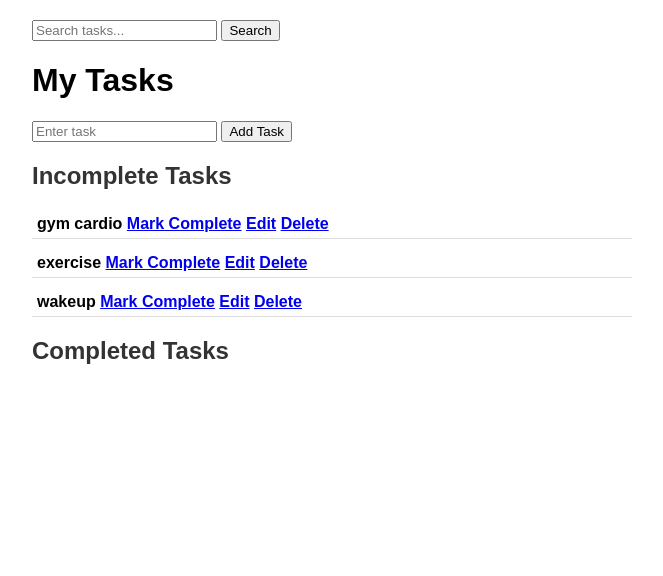
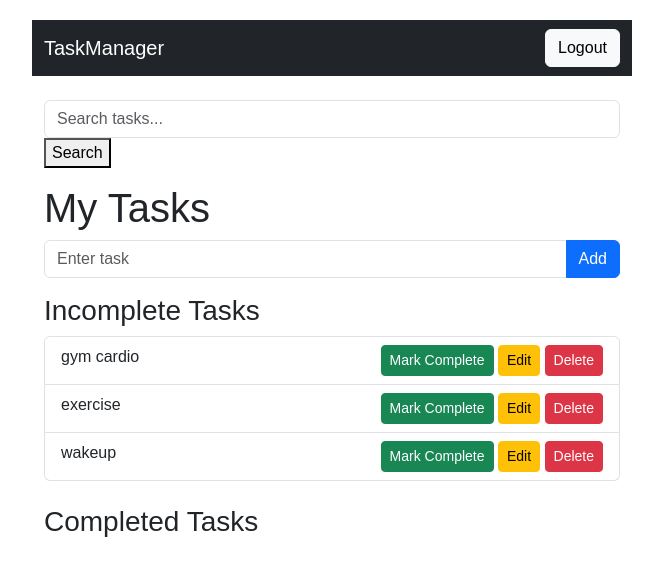
Before and after one commit to shivakumar284/task-manager, a Django app: page / in a window 1280 px wide. Shown: the top 576 px of the page, without its empty margins (308-971 px from the left). Run offline with Django 5.2, Linux system fonts and the light colour scheme; a user stored in the database is signed in; data comes from the database, SQL or seed files in the repository; both versions use the stored data as it was after the commit.

Commit message:
Task Manager Django App

```diff
--- /dev/null
+++ b/tasks/templates/tasks/base.html
@@ -0,0 +1,36 @@
+<!DOCTYPE html>
+<html>
+<head>
+    <title>Task Manager</title>
+
+    <!-- Bootstrap CSS -->
+    <link href="https://cdn.jsdelivr.net/npm/bootstrap@5.3.0/dist/css/bootstrap.min.css" rel="stylesheet">
+</head>
+
+<body>
+
+<nav class="navbar navbar-dark bg-dark">
+  <div class="container">
+    <a class="navbar-brand" href="{% url 'task_list' %}">TaskManager</a>
+
+    <div>
+        {% if user.is_authenticated %}
+        <a class="btn btn-light" href="{% url 'logout' %}">Logout</a>
+        {% else %}
+        <a class="btn btn-light" href="{% url 'login' %}">Login</a>
+        <a class="btn btn-light" href="{% url 'register' %}">Register</a>
+        {% endif %}
+    </div>
+  </div>
+</nav>
+
+<div class="container mt-4">
+
+{% block content %}
+
+{% endblock %}
+
+</div>
+
+</body>
+</html>
--- a/tasks/templates/tasks/task_list.html
+++ b/tasks/templates/tasks/task_list.html
@@ -1,3 +1,6 @@
+{% extends 'tasks/base.html' %}
+
+{% block content %}
 <!DOCTYPE html>
 <html>
 <head>
@@ -28,46 +31,74 @@
         </style>
 </head>
 <body>
-    <form method="GET">
-        <input type="text" name="q" placeholder="Search tasks..." value="{{ request.GET.q }}">
+    <form method="GET" class="mb-3">
+        <input class="form-control" type="text" name="q" placeholder="Search tasks..." value="{{ request.GET.q }}">
         <button type="submit">Search</button>
     </form>
     <h1>My Tasks</h1>
-    <form method="POST">
+    <form method="POST" class="mb-3">
         {% csrf_token %}
-        <input type="text" name="title" placeholder="Enter task" required>
-        <button type="submit">Add Task</button>
+        <div class="input-group">
+            <input class="form-control" type="text" name="title" placeholder="Enter task" >
+            <button class="btn btn-primary">Add</button>
+        </div>
+
     </form>
-    <h2>Incomplete Tasks</h2>
+    <h3>Incomplete Tasks</h3>
+
+    <ul class="list-group mb-4">
+
     {% for task in tasks %}
         {% if not task.completed %}
-            <div class="task incomplete">
-                {{ task.title }}
-                <a href="{% url 'toggle_complete' task.id %}">Mark Complete</a>
-                <a href="{% url 'edit_task' task.id %}">Edit</a>
-                <a href="{% url 'delete_task' task.id %}" onclick="return confirm('Are you sure you want to delete this task?');">Delete</a>
 
-            </div>
+    <li class="list-group-item d-flex justify-content-between">
+
+        {{ task.title }}
+
+        <div>
+            <a class="btn btn-sm btn-success" href="{% url 'toggle_complete' task.id %}">
+                Mark Complete
+            </a>
+
+            <a class="btn btn-sm btn-warning" href="{% url 'edit_task' task.id %}">
+                Edit
+            </a>
+
+            <a class="btn btn-sm btn-danger" href="{% url 'delete_task' task.id %}">
+                Delete
+            </a>
+        </div>
+
+    </li>
+
         {% endif %}
-    {% empty %}
-        <p>No incomplete tasks.</p>
     {% endfor %}
 
-    <h2>Completed Tasks</h2>
+    </ul>
+    <h3>Completed Tasks</h3>
+
+    <ul class="list-group">
+
     {% for task in tasks %}
         {% if task.completed %}
-            <div class="task completed">
-                {{ task.title }}
-                <a href="{% url 'toggle_complete' task.id %}">Mark Incomplete</a>
-                <a href="{% url 'edit_task' task.id %}">Edit</a>
-                <a href="{% url 'delete_task' task.id %}">Delete</a>
 
-            </div>
+    <li class="list-group-item d-flex justify-content-between">
+
+        <s>{{ task.title }}</s>
+
+        <div>
+            <a class="btn btn-sm btn-secondary" href="{% url 'toggle_complete' task.id %}">Mark Incomplete</a>
+            <a class="btn btn-sm btn-warning" href="{% url 'edit_task' task.id %}">Edit</a>
+            <a class="btn btn-sm btn-danger" href="{% url 'delete_task' task.id %}">Delete</a>
+        </div>
+
+    </li>
+
         {% endif %}
-    {% empty %}
-        <p>No completed tasks.</p>
     {% endfor %}
 
+    </ul>
 
 </body>
 </html>
+{% endblock %}
```
Also changed, not shown: tasks/templates/tasks/login.html (+9 -3 lines), tasks/templates/tasks/register.html (+9 -3 lines), db.sqlite3.
